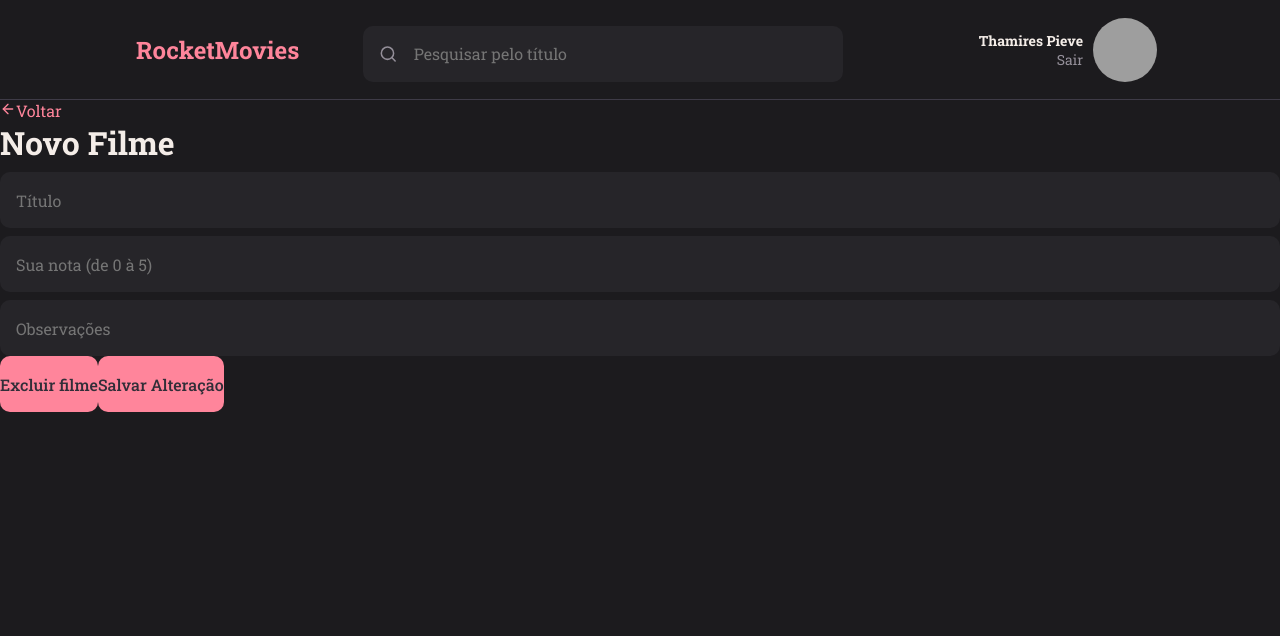
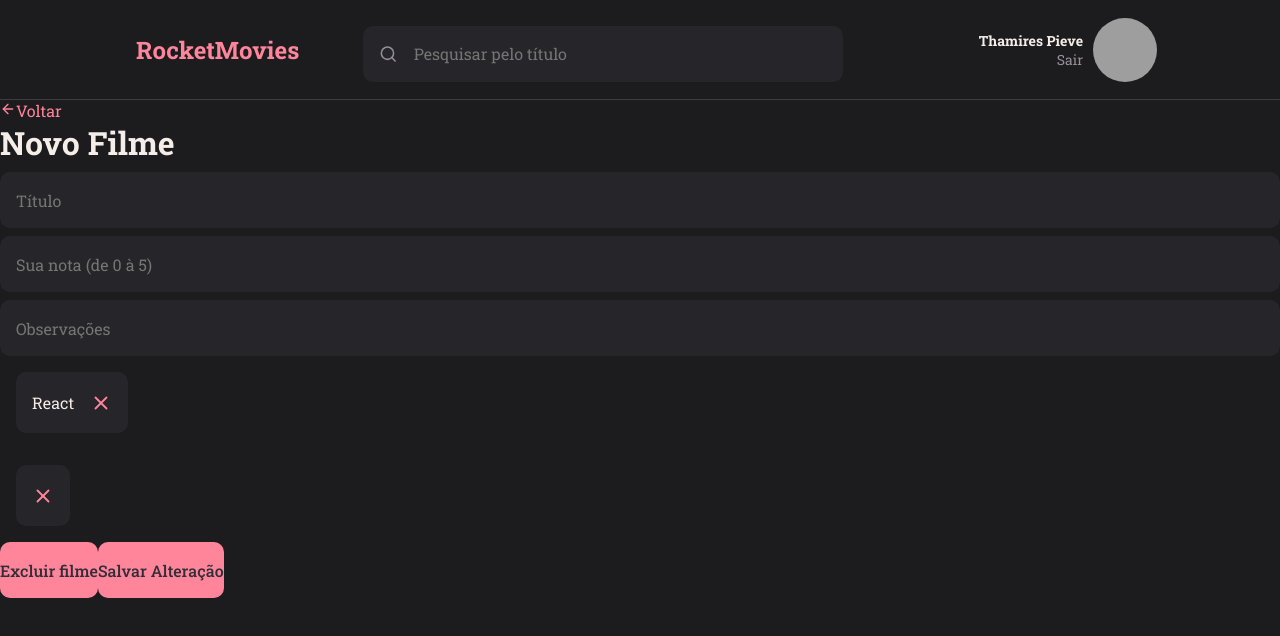
Before and after one commit to thamirespieve/rocketMovies, a React (Vite) app: page /newMovie in a window 1280 px wide. Shown: the top 636 px of the page. Built offline with nearby package versions, Linux system fonts and the light colour scheme; grey boxes are pictures that could not be loaded.

Commit message:
feat: Tag component

```diff
--- a/src/components/Tag/Tag.jsx
+++ b/src/components/Tag/Tag.jsx
@@ -1,6 +1,16 @@
 import { Container } from "./style";
+import { FiPlus,FiX } from "react-icons/fi";
 
-export function Tag({title,isActive}){
+export function Tag({title,isNew}){
 
-  return (<Container></Container>)
+  return (<Container>
+
+    <span className={isNew?"button-add":"button-delete"}>
+      {title}
+
+      {isNew?<FiPlus/>:<FiX/>}
+
+    </span>
+
+  </Container>)
 }
--- a/src/components/Tag/style.js
+++ b/src/components/Tag/style.js
@@ -1,3 +1,37 @@
 import styled from 'styled-components'
 
-export const Container = styled.div``
+export const Container = styled.div`
+  display: flex;
+
+  padding: 16px;
+
+  > span {
+    display: flex;
+    align-items: center;
+    gap: 16px;
+
+    > svg {
+      color: ${({ theme }) => theme.COLORS.PINK};
+      width: 22px;
+      height: 24px;
+    }
+
+    cursor: pointer;
+  }
+
+  .button-add {
+    background: transparent;
+    border: 2px dashed ${({ theme }) => theme.COLORS.GRAY_99};
+    color: ${({ theme }) => theme.COLORS.GRAY_99};
+    border-radius: 10px;
+
+    padding: 18.5px 16px;
+  }
+  .button-delete {
+    background: ${({ theme }) => theme.COLORS.BACKGROUND_INPUT};
+
+    border-radius: 10px;
+
+    padding: 18.5px 16px;
+  }
+`
--- a/src/styles/global.js
+++ b/src/styles/global.js
@@ -17,7 +17,7 @@ body{
   -webkit-font-smoothing:antialiased;
 }
 
-body, input,button, text-area{
+body, input,button, textarea{
   font-family: 'Roboto Slab', serif;
   font-size: 16px;
   outline: none;
```
